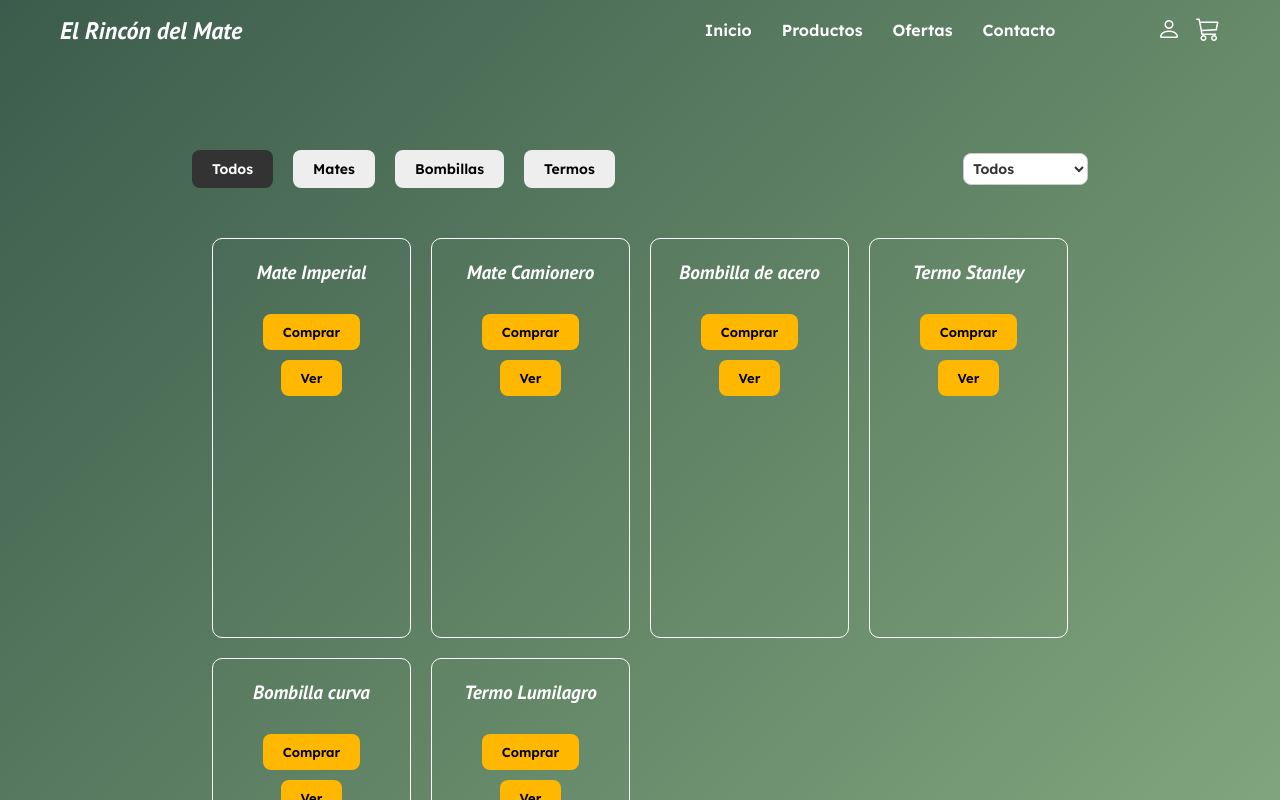
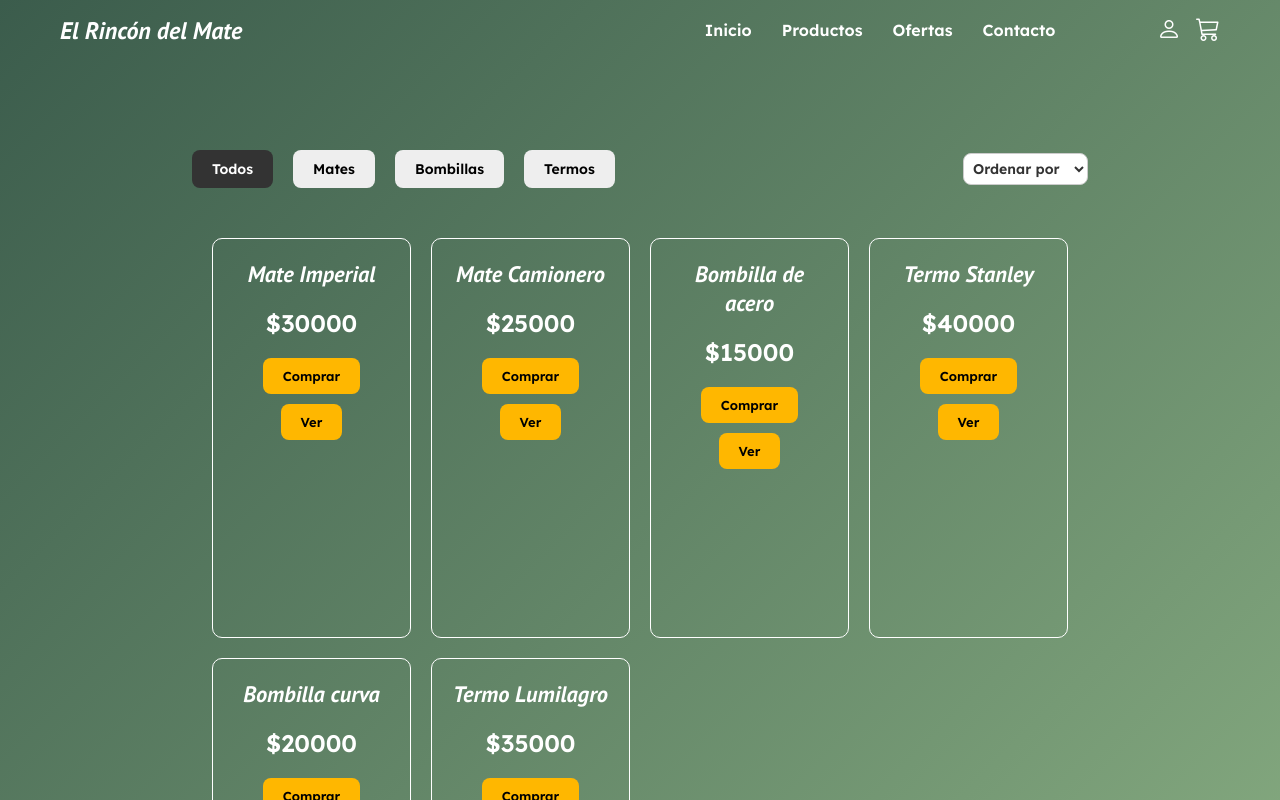
Before and after one commit to alejoalbornoz/Mates-E-Commerce, a React (Vite) app: page /productos in a window 1280 px wide. Shown: the top 800 px of the page. Built offline with nearby package versions, Linux system fonts and the light colour scheme; a web font is replaced by a local one.

Commit message:
Update Select HomeProducts

```diff
--- a/src/data/products.js
+++ b/src/data/products.js
@@ -1,10 +1,10 @@
 const products = [
-  { id: 1, name: "Mate Imperial", category: "mate" },
-  { id: 2, name: "Mate Camionero", category: "mate" },
-  { id: 3, name: "Bombilla de acero", category: "bombilla" },
-  { id: 4, name: "Termo Stanley", category: "termo" },
-  { id: 5, name: "Bombilla curva", category: "bombilla" },
-  { id: 6, name: "Termo Lumilagro", category: "termo" },
+  { id: 1, name: "Mate Imperial", category: "mate", price: 30000},
+  { id: 2, name: "Mate Camionero", category: "mate", price: 25000 },
+  { id: 3, name: "Bombilla de acero", category: "bombilla", price: 15000 },
+  { id: 4, name: "Termo Stanley", category: "termo", price: 40000},
+  { id: 5, name: "Bombilla curva", category: "bombilla", price: 20000 },
+  { id: 6, name: "Termo Lumilagro", category: "termo", price: 35000},
 ];
 
 export default products;
--- a/src/pages/Products/HomeProducts/HomeProducts.jsx
+++ b/src/pages/Products/HomeProducts/HomeProducts.jsx
@@ -5,11 +5,22 @@ import products from "../../../data/products.js";
 
 export default function HomeProducts() {
   const [filter, setFilter] = useState("all");
+  const [sort, setSort] = useState("none"); // nuevo estado para ordenar
+
+  const handleSortChange = (e) => {
+    setSort(e.target.value);
+  };
 
   const filteredProducts =
     filter === "all"
       ? products
       : products.filter((product) => product.category === filter);
+
+  const sortedProducts = [...filteredProducts].sort((a, b) => {
+    if (sort === "highPrice") return b.price - a.price;
+    if (sort === "lowPrice") return a.price - b.price;
+    return 0;
+  });
 
   return (
     <div className={style.container}>
@@ -50,12 +61,13 @@ export default function HomeProducts() {
           </button>
         </div>
 
+        {/* Selector de orden */}
         <div className={style.filterSelect}>
           <div className={style.selectContainer}>
-            <select name="" id="">
-              <option value="all">Todos</option>
-              <option value="mate">Mayor precio</option>
-              <option value="bombilla">Menor precio</option>
+            <select value={sort} onChange={handleSortChange}>
+              <option value="none">Ordenar por</option>
+              <option value="highPrice">Mayor precio</option>
+              <option value="lowPrice">Menor precio</option>
             </select>
           </div>
         </div>
@@ -63,10 +75,11 @@ export default function HomeProducts() {
 
       {/* Cuadrícula de productos */}
       <div className={style.grid}>
-        {filteredProducts.map((product) => (
+        {sortedProducts.map((product) => (
           <div key={product.id} className={style.gridContainer}>
             <div>
               <h1>{product.name}</h1>
+              <h2>${product.price}</h2>
               <button>Comprar</button>
               <Link to={`/productos/${product.id}`}>
                 <button>Ver</button>
--- a/src/pages/Products/HomeProducts/HomeProducts.module.css
+++ b/src/pages/Products/HomeProducts/HomeProducts.module.css
@@ -27,9 +27,17 @@
 }
 
 .gridContainer h1 {
-  font-size: 1.2rem;
+  font-size: 1.4rem;
   margin-bottom: 20px;
 }
+
+.gridContainer h2{
+  font: 1rem;
+  margin-bottom: 10px;
+  font-family: "Lexend", sans-serif;
+
+}
+
 
 .gridContainer button {
   background-color: #ffb700;
```
